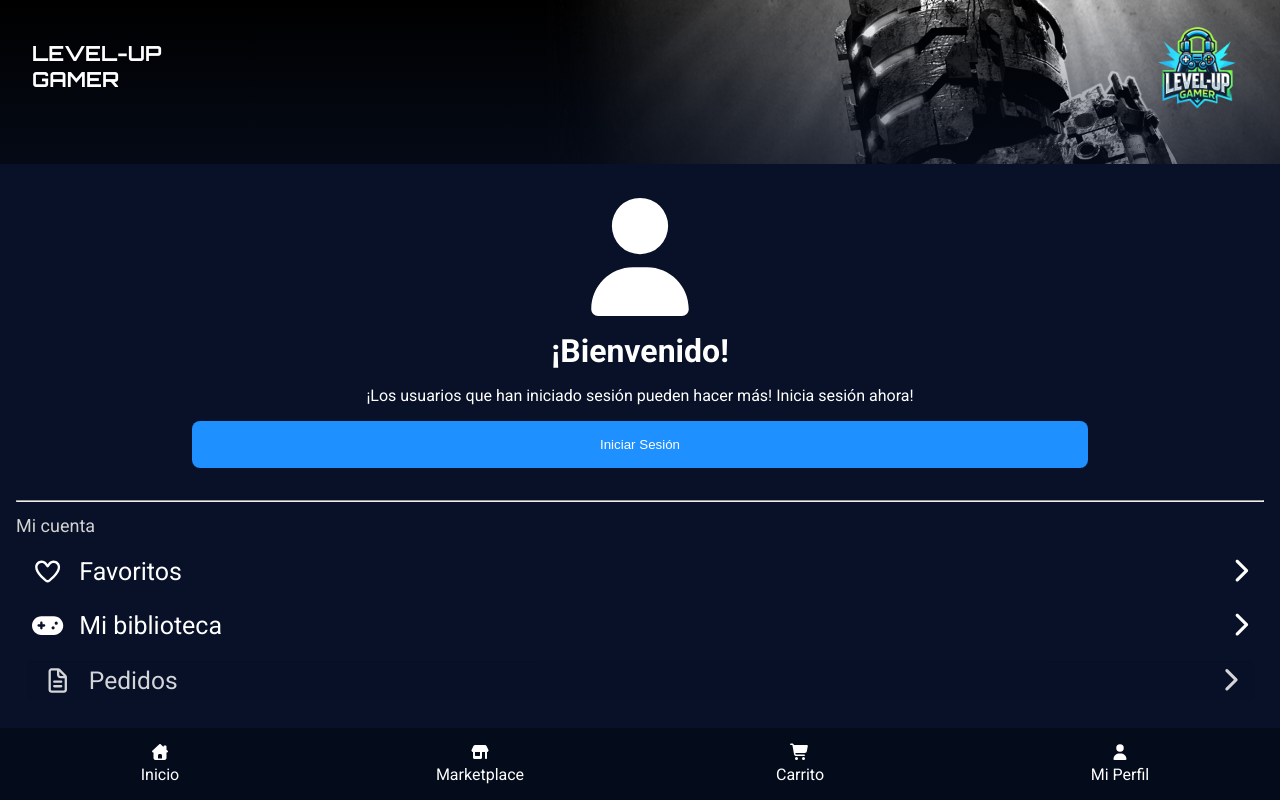
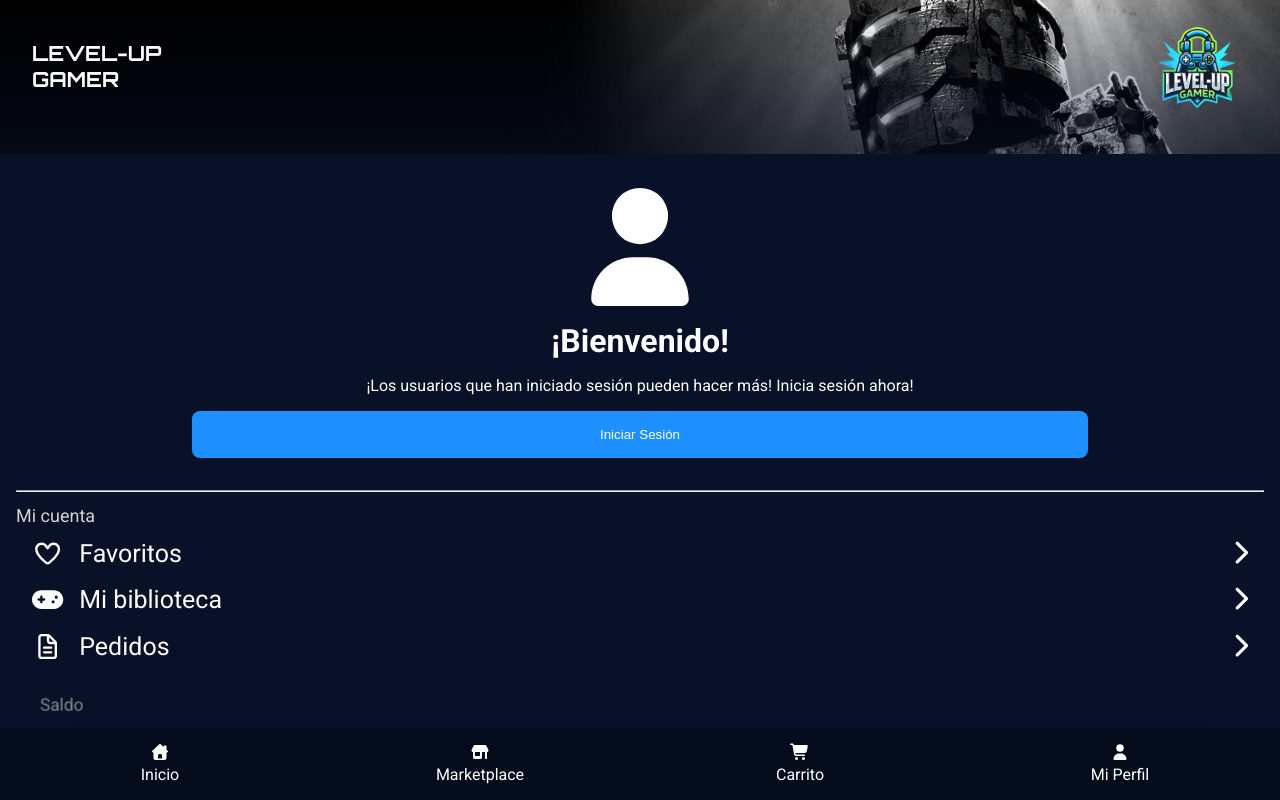
Before and after one commit to BenjaLizama/LEVEL-UP-GAMER-REACT-V1, a React (Vite) app: page /profile in a window 1280 px wide. Shown: the top 800 px of the page. Built offline with nearby package versions, Linux system fonts and the light colour scheme.

Commit message:
feat(ProfileSettings): Implementa despliegue de opciones en el perfil del usuario

```diff
--- a/src/assets/utils/icons.js
+++ b/src/assets/utils/icons.js
@@ -12,6 +12,7 @@ import {
   faHouseChimney as faHouseChimneySolid,
   faShop as faShopSolid,
   faCartShopping as faCartShoppingSolid,
+  faUpRightFromSquare as faUpRightFromSquareSolid,
 } from "@fortawesome/free-solid-svg-icons";
 import {
   faHeart as faHeartRegular,
@@ -32,6 +33,7 @@ export const ICONS_SOLID = {
   home: faHouseChimneySolid,
   shop: faShopSolid,
   cart: faCartShoppingSolid,
+  link: faUpRightFromSquareSolid,
 };
 
 export const ICONS_REGULAR = {
--- a/src/components/molecules/SettingsOption.jsx
+++ b/src/components/molecules/SettingsOption.jsx
@@ -1,14 +1,31 @@
 import { FontAwesomeIcon } from "@fortawesome/react-fontawesome";
 import styles from "../../styles/SettingsOption.module.css";
+import { useState } from "react";
 
-export default function SettingsOption({ text, icon }) {
+export default function SettingsOption({ text, icon, children }) {
+  const [open, setOpen] = useState(false);
+
+  if (open) {
+    var content = <div className={styles.content}>{children}</div>;
+  } else {
+    var content = <div></div>;
+  }
+
   return (
-    <div className={styles.container}>
-      <div className={styles.settings}>
-        <FontAwesomeIcon icon={icon} className={styles.icon} />
-        <span>{text}</span>
+    <>
+      <div
+        className={`${styles.container} ${open ? styles.active : ""}`}
+        onClick={() => {
+          setOpen(!open);
+        }}
+      >
+        <div className={styles.settings}>
+          <FontAwesomeIcon icon={icon} className={styles.icon} />
+          <span>{text}</span>
+        </div>
+        <i className="fa-solid fa-chevron-right"></i>
       </div>
-      <i className="fa-solid fa-chevron-right"></i>
-    </div>
+      {content}
+    </>
   );
 }
--- a/src/components/templates/OptionsMenu.jsx
+++ b/src/components/templates/OptionsMenu.jsx
@@ -2,7 +2,8 @@ import Option from "../molecules/Option";
 
 export const FAVORITOS = (
   <>
-    <Option />
+    <Option text={"Hola Mundo 1"} />
+    <Option text={"Hola Mundo 2"} />
   </>
 );
 
--- a/src/styles/Option.module.css
+++ b/src/styles/Option.module.css
@@ -1,6 +1,17 @@
 .container {
-  background-color: red;
+  color: var(--color-texto-secundario);
+  text-decoration: none;
+  display: flex;
+  justify-content: space-between;
+  padding: 0.8rem 2rem;
+}
+
+.container:hover {
+  color: var(--color-texto-principal);
+  background-color: var(--color-acento-1);
+  border-radius: 0rem 0rem 0.3rem 0.3rem;
 }
 
 .text {
+  font-family: var(--fuente-principal);
 }
--- a/src/styles/SettingsContainer.module.css
+++ b/src/styles/SettingsContainer.module.css
@@ -4,7 +4,6 @@
   flex-direction: column;
   display: flex;
   flex-direction: column;
-  row-gap: 1rem;
   animation: appear 5s linear;
   animation-timeline: view();
   animation-range: entry 10% cover 20%;
--- a/src/styles/SettingsOption.module.css
+++ b/src/styles/SettingsOption.module.css
@@ -14,6 +14,7 @@
   animation: appear 5s linear;
   animation-timeline: view();
   animation-range: entry 0% cover 20%;
+  margin-top: 0.5rem;
 }
 
 .container:hover {
@@ -39,3 +40,14 @@
     scale: 1;
   }
 }
+
+.active {
+  background-color: var(--color-acento-1-hover);
+  border-radius: 0.3rem 0.3rem 0rem 0rem;
+  border-bottom: 1px solid var(--color-texto-secundario);
+}
+
+.content {
+  background-color: var(--color-acento-1-hover);
+  border-radius: 0rem 0rem 0.3rem 0.3rem;
+}
```
